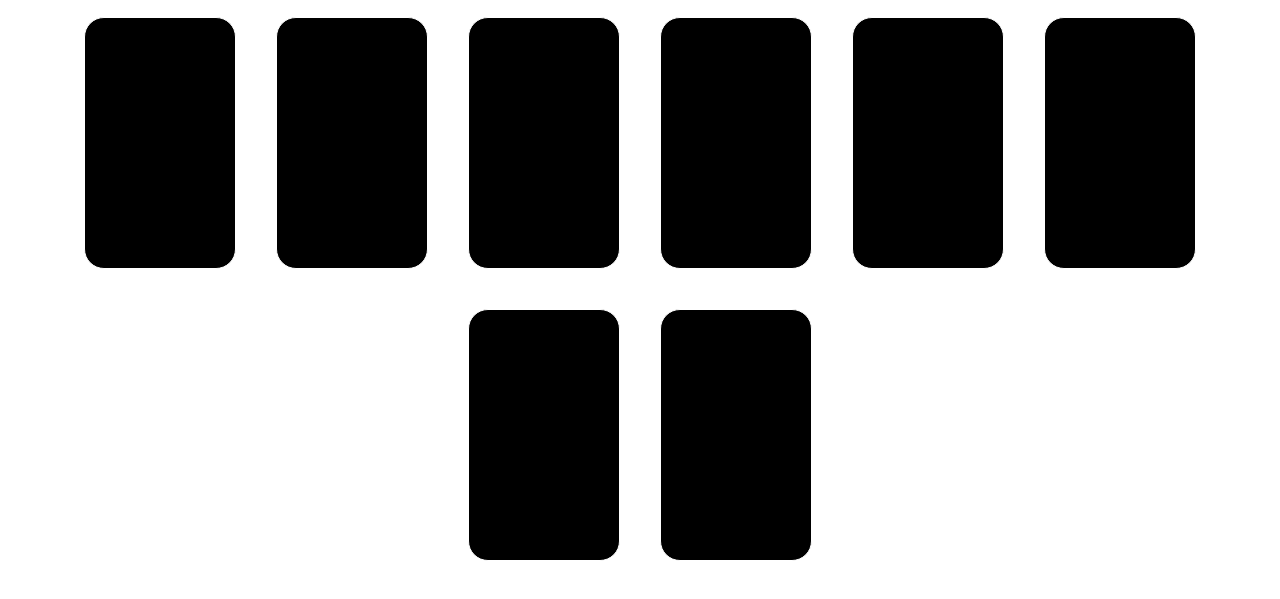
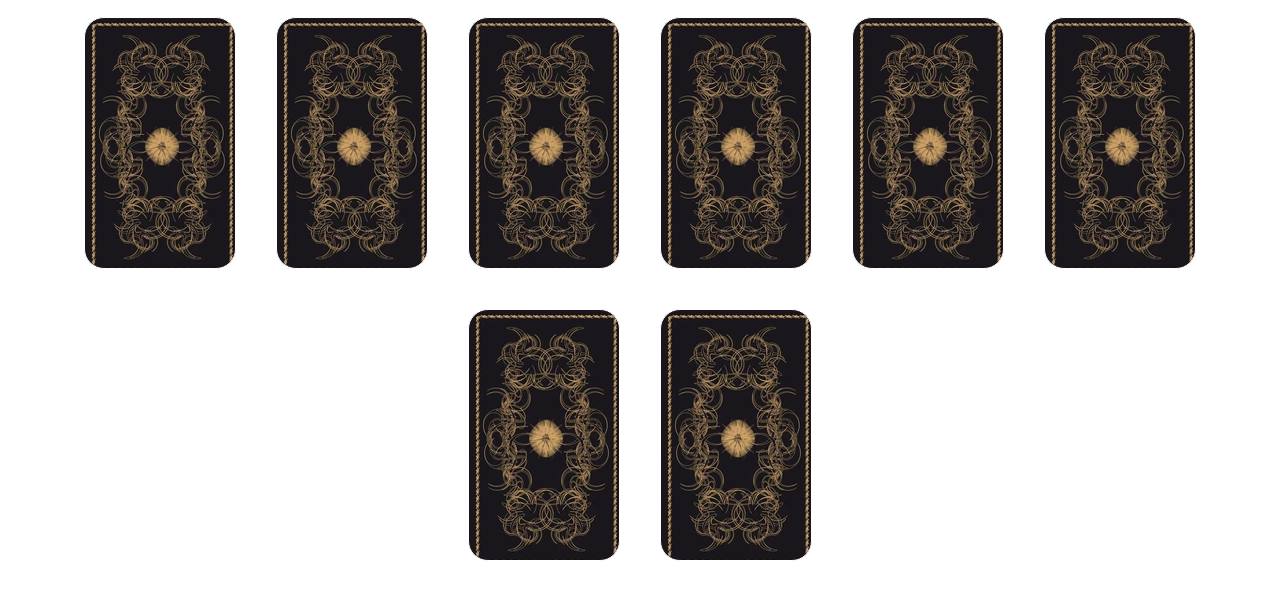
Before and after one commit to ehix1/04-group-project, a plain HTML site: page index.html in a window 1280 px wide. Shown: the part 61-660 px from the top of the page. Drawn offline with Linux system fonts and the light colour scheme.

Commit message:
back of card img

```diff
--- a/script.js
+++ b/script.js
@@ -3,6 +3,9 @@ const cardContainer = document.querySelector(".card-container");
 
 for (let i = 0; i < 8; i++) {
   const newCard = document.createElement("div");
+  newCard.classList.add("card");
+  newCard.style.backgroundImage = "url(/assets/Tarot-back.webp)";
   cardContainer.append(newCard);
-  newCard.classList.add("card");
+
+
 }
--- a/style.css
+++ b/style.css
@@ -28,3 +28,10 @@ header {
   border-radius: 20px;
   margin: 20px;
 }
+
+@media only screen and (min-width: 768px) {
+.card{
+  display: flex;
+
+}
+  }
```
Also changed, not shown: index.html (+1 -0 lines).
